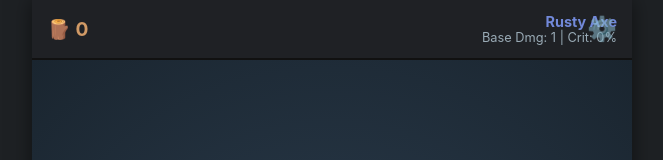
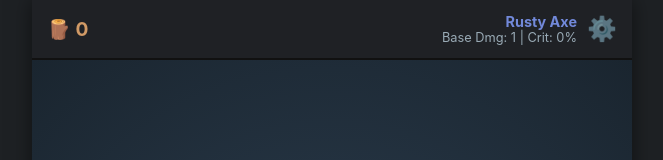
Before and after one commit to bigknoxy/chop-it-like-its-hawt, a website built with Vite: page index.html in a window 1280 px wide. Shown: the top 160 px of the page, without its empty margins (308-971 px from the left). Built offline with nearby package versions, Linux system fonts and the light colour scheme.

Commit message:
fix: prevent settings button overlap with axe stats

```diff
--- a/src/style.css
+++ b/src/style.css
@@ -75,6 +75,7 @@ body {
   flex-direction: column;
   align-items: flex-end;
   font-size: 0.9rem;
+  margin-right: 40px;
 }
 
 #ui-equipped-axe {
```
